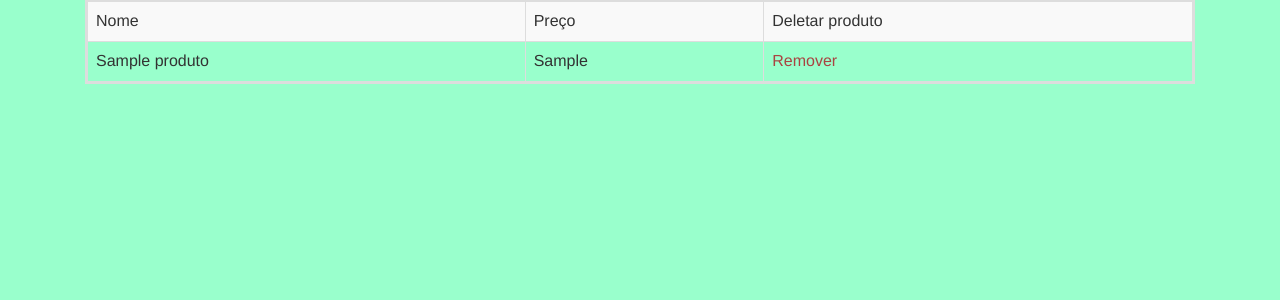
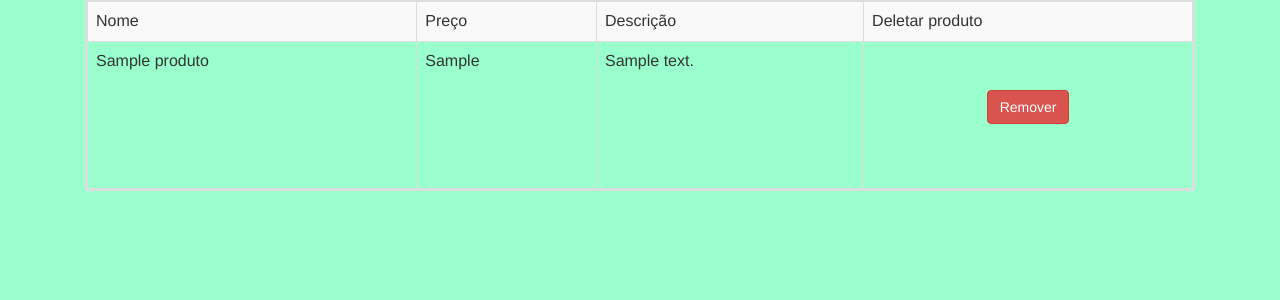
Before and after one commit to coldenough25/loja, a PHP site: page /produto-lista.php in a window 1280 px wide. Shown: the part 91-391 px from the top of the page. Run offline with PHP 8.4, Linux system fonts and the light colour scheme; tables that the repository leaves empty or names only in its code hold one stand-in row (values such as "Sample post").

Commit message:
Add files via upload

```diff
--- a/banco-produto.php
+++ b/banco-produto.php
@@ -1,6 +1,6 @@
 <?php
-  function insereProduto ($conexao, $nome, $preco){
-  $query = "INSERT INTO produtos (nome, preco) VALUES('{$nome}', {$preco})";
+  function insereProduto ($conexao, $nome, $preco, $descricao){
+  $query = "INSERT INTO produtos (nome, preco, descricao) VALUES('{$nome}', {$preco}, '{$descricao}')";
   $resultado = mysqli_query($conexao, $query);
   return $resultado;
 }
--- a/produto-formulario.php
+++ b/produto-formulario.php
@@ -3,7 +3,7 @@
 <?php include "cabecalho.php"?>
 <br><br><br><br>
 <h1>Formulário de cadastro</h1>
-<form action="adiciona-produto.php">
+<form action="adiciona-produto.php" method="post">
   <table>
       <tr>
         <td>Nome  </td>
@@ -14,6 +14,10 @@
       <td>Preço </td>
       <td><input class="form-control" type="number" name="preco"></td>
       </tr>
+      <tr>
+        <td>Descrição</td>
+        <td><textarea name="descricao" class="form-control"></textarea></td>
+      </tr>
 
       <tr>
         <td><input class="btn btn-primary" type="submit" value="Cadastrar"></td>
--- a/produto-lista.php
+++ b/produto-lista.php
@@ -13,15 +13,22 @@
   <tr>
     <td>Nome </td>
     <td>Preço </td>
+    <td>Descrição</td>
     <td>Deletar produto</td>
   </tr>
   <?php foreach($produtos as $produto){ ?>
     <tr>
       <td><?=$produto['nome']?></td>
       <td><?=$produto['preco']?></td>
-      <td><a href="remove-produto.php ?id=<?= $produto["id"]?>" class="text-danger">Remover</a></td>
+      <td><?=$produto['descricao']?></td>
+      <td>
+        <form action="remove-produto.php" method="post">
+          <input type="hidden" name="id" value="<?= $produto["id"]?>">
+          <button class="btn btn-danger">Remover</button>
+        </form>
+      </td>
   </tr>
-<?php }; ?>
+<?php } ?>
 </table>
 
 <?php include("rodape.php") ?>
--- a/remove-produto.php
+++ b/remove-produto.php
@@ -3,7 +3,7 @@
 <?php include "banco-produto.php" ?>
 
 <?php
-  $id = $_GET["id"];
+  $id = $_POST["id"];
   deletaProduto($conexao, $id);?>
   <p class="text-success">Produto <?=$id?> removido<br></p> <?php
   header("Location: produto-lista.php?removido=true");
```
Also changed, not shown: adiciona-produto.php (+4 -3 lines).
